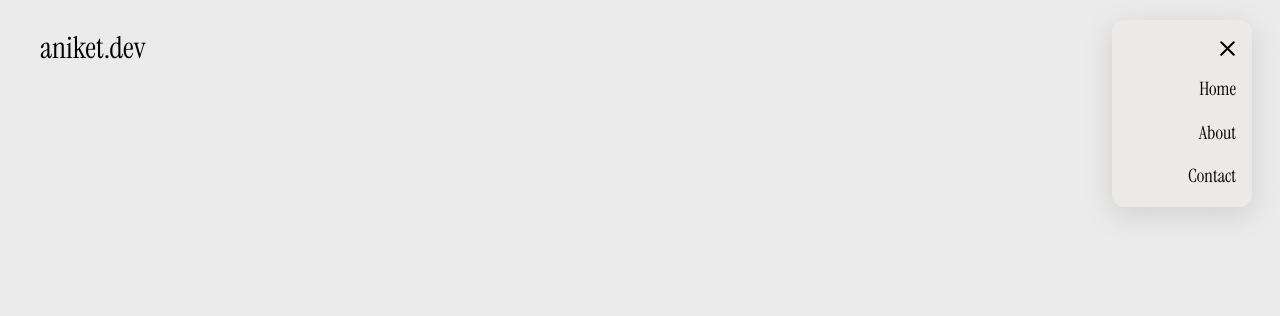
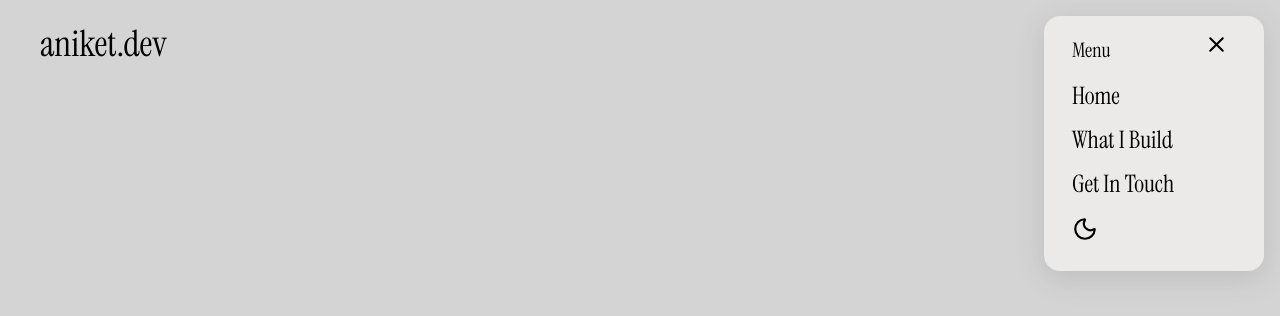
Before and after one commit to aniket-padyal/portfolio, a React (Vite) app: page / in a window 1280 px wide. Both pictures are taken after a click on the button "Open menu". Shown: the top 316 px of the page. Built offline with nearby package versions, Linux system fonts and the light colour scheme.

Commit message:
navbar is done

```diff
--- a/src/components/common/Navbar.jsx
+++ b/src/components/common/Navbar.jsx
@@ -1,35 +1,64 @@
 import { useState } from "react";
-import { Menu, X } from "lucide-react";
+import { Menu, X, Moon, Sun } from "lucide-react";
 
-const navLinks = ["Home", "About", "Contact"];
+const navLinks = ["Home", "What I Build", "Get In Touch"];
 
 const Navbar = () => {
   const [isMenuOpen, setIsMenuOpen] = useState(false);
+  const [isLight, setIsLight] = useState(true);
 
   const toggleMenu = () => setIsMenuOpen((prev) => !prev);
+  const toggleTheme = () => setIsLight((prev) => !prev);
 
   return (
-    <nav className="relative flex items-center justify-between w-full px-10 py-7.5 ">
-      <h1 className="text-3xl">aniket.dev</h1>
+    <nav className="relative flex items-center justify-between w-full px-10 py-5 ">
+      <h1 className="text-4xl ">aniket.dev</h1>
 
       {/* Menu Toggle Button */}
       <button
+        type="button"
         onClick={toggleMenu}
         aria-label={isMenuOpen ? "Close menu" : "Open menu"}
-        className="z-20 cursor-pointer  "
+        className="relative z-20 h-6 w-6 flex items-center justify-center cursor-pointer bg-[#ebeae8] p-6 rounded-full "
       >
-        {isMenuOpen ? <X size={25} /> : <Menu size={25} />}
+        <Menu
+          size={25}
+          className={`absolute transition-all duration-300 ease-in-out
+          ${isMenuOpen ? "rotate-90 opacity-0  " : "rotate-0 opacity-100  "}`}
+        />
+
+        <X
+          size={25}
+          className={`absolute transition-all duration-300 ease-in-out
+          ${isMenuOpen ? "rotate-0 opcity-100 " : "-rotate-90 opacity-0  "}`}
+        />
       </button>
 
       {/* Floating Menu Card */}
-      {isMenuOpen && (
-        <div className="absolute top-5 right-7 min-w-35 rounded-xl p-4 shadow-[0px_7px_29px_0px_rgba(100,100,111,0.2)] bg-[#ebeae8]  ">
+      <div
+        className={`absolute top-4 right-4 min-w-55 rounded-2xl px-7 py-5 shadow-[0px_7px_29px_0px_rgba(100,100,111,0.2)] bg-[#ebeae8] transition-all duration-300 ease-out
+          ${
+            isMenuOpen
+              ? "translate-y-0 scale-100 opacity-100 "
+              : "-translate-y-2 scale-95 opacity-0 pointer-events-none"
+          }
+          `}
+      >
         {/* Navigation Links */}
-          <ul className="mt-10 flex flex-col items-end gap-4">
+        <h2 className="mb-4 cursor-default text-xl ">Menu</h2>
+
+        <ul className="flex flex-col gap-3 text-2xl ">
           {navLinks.map((link) => (
-              <li key={link}>
+            <li
+              key={link}
+              className={`transition-all duration-300 ${
+                isMenuOpen
+                  ? "translate-x-0 opacity-100"
+                  : "translate-x-4 opacity-0"
+              }`}
+            >
               <a
-                  href={`#${link.toLowerCase()}`}
+                href={`#${link.toLowerCase().replaceAll(" ", "-")}`}
                 className="transition-opacity hover:opacity-70"
               >
                 {link}
@@ -37,8 +66,17 @@ const Navbar = () => {
             </li>
           ))}
         </ul>
+
+        {/* for toggling between modes */}
+        <button
+          type="button"
+          className="w-7 mt-4 cursor-pointer transition-transform duration-300 hover:scale-110 "
+          onClick={toggleTheme}
+          aria-label="Toggle theme"
+        >
+          {isLight ? <Moon size={26} /> : <Sun size={26} />}
+        </button>
       </div>
-      )}
     </nav>
   );
 };
--- a/src/index.css
+++ b/src/index.css
@@ -25,6 +25,11 @@ body {
   overflow-x: hidden;
   /* background-color: #0f0f0f;
   color:var(--fg); */
+  background-color: #d4d4d4;
+}
 
-  background-color: #ebebeb;
+img {
+  width: 100%;
+  height: auto;
+  object-fit: cover;
 }
```
Lines whose indentation alone changed are shown as unchanged.
